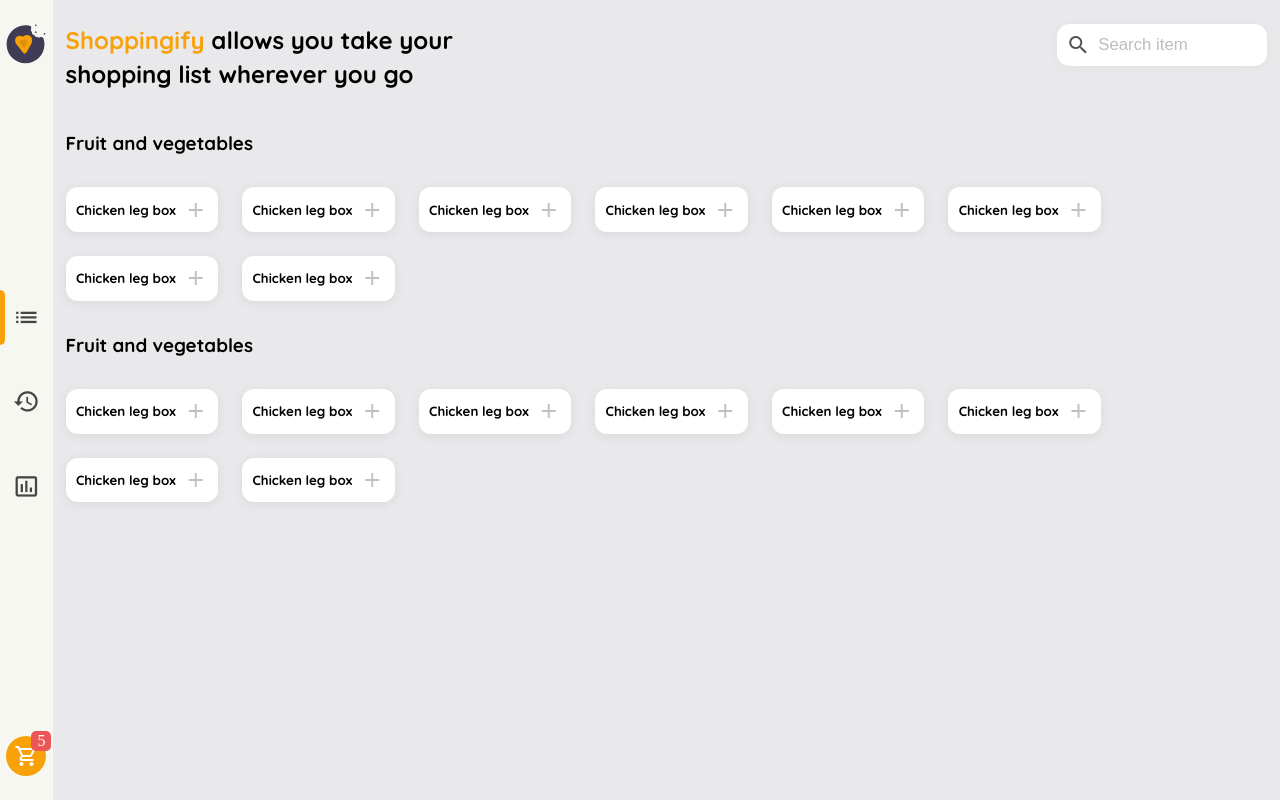
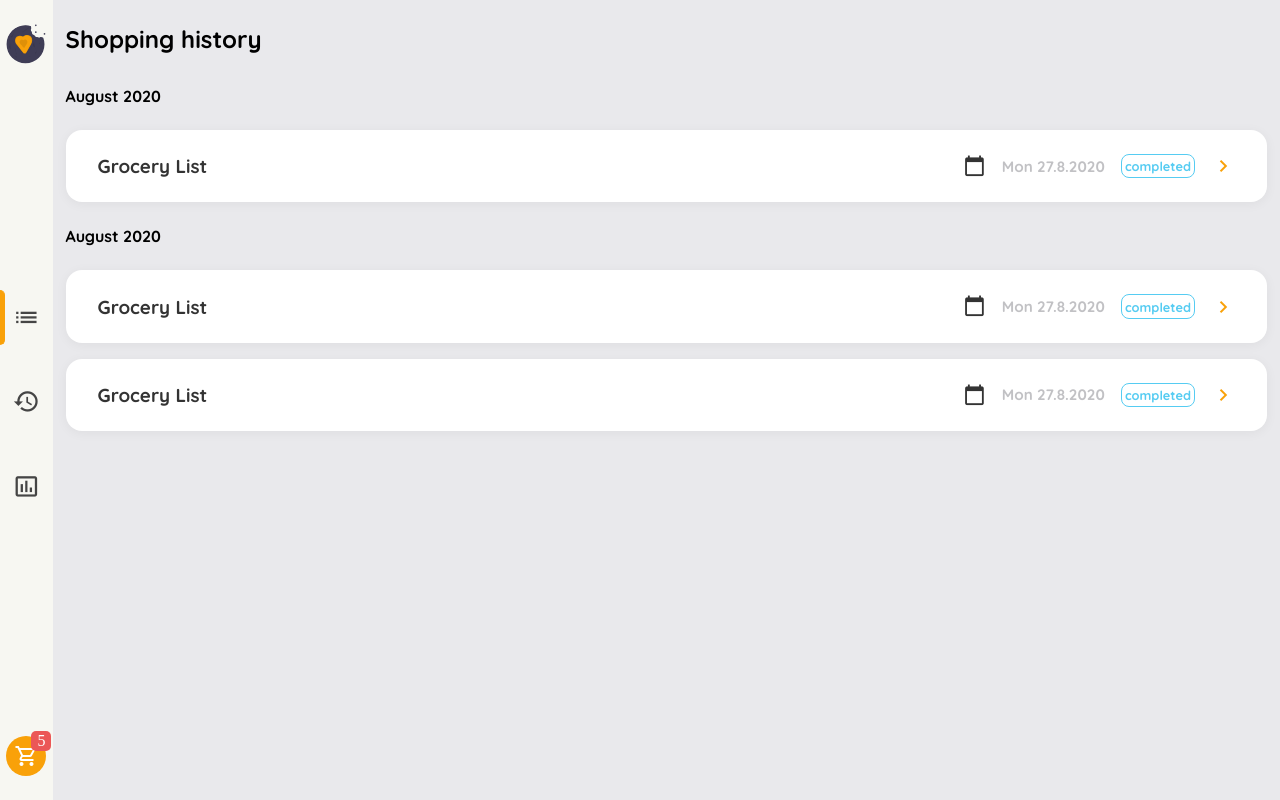
Before and after one commit to jesintharnold/Shoppingify_react, a React (Create React App) app in the folder front_end/: page / in a window 1280 px wide. Built offline with nearby package versions, Linux system fonts and the light colour scheme.

Commit message:
History Tab

```diff
--- /dev/null
+++ b/front_end/src/components/History/History_Main/History_Main.js
@@ -0,0 +1,50 @@
+import './History_Main.scss';
+
+
+function HistoryMain(){
+    return (
+<div className="History_main">
+
+    <div className="history_main_name">Shopping history</div>
+
+    <>
+    <span className="history_month_year">August 2020</span>
+    <div className="history_container">
+    <span>Grocery List</span>
+    <div className="date_data">
+    <span class="material-icons">calendar_today</span>
+    <span>Mon 27.8.2020</span>
+    <div className="status">completed</div>
+    <span class="material-icons navigate">navigate_next</span>
+    </div>
+    </div>
+
+
+    <span className="history_month_year">August 2020</span>
+    <div className="history_container">
+    <span>Grocery List</span>
+    <div className="date_data">
+    <span class="material-icons">calendar_today</span>
+    <span>Mon 27.8.2020</span>
+    <div className="status">completed</div>
+    <span class="material-icons navigate">navigate_next</span>
+    </div>
+    </div>
+
+    <div className="history_container">
+    <span>Grocery List</span>
+    <div className="date_data">
+    <span class="material-icons">calendar_today</span>
+    <span>Mon 27.8.2020</span>
+    <div className="status">completed</div>
+    <span class="material-icons navigate">navigate_next</span>
+    </div>
+    </div>
+    </>
+
+</div>
+    );
+}
+
+
+export default HistoryMain;
--- /dev/null
+++ b/front_end/src/components/History/History_Main/History_Main.scss
@@ -0,0 +1,67 @@
+.History_main{
+    font-family: Quicksand;
+    box-sizing: border-box;
+
+    .history_month_year{
+        margin:1.5rem 0;
+        display: block;
+    }
+
+    .list_name{
+        font-size:1rem;
+    }
+
+    .history_main_name{
+        font-size:1.5rem;
+        margin:1.5rem 0 2rem 0;
+    }
+
+
+    .history_container{
+        width:100%;
+        display: flex;
+        align-items: center;
+        justify-content: space-between;
+        box-sizing: border-box;
+        padding:1.5rem 2rem;
+        background-color:rgba(255, 255, 255, 1);
+        box-shadow: 0px 2px 12px 0px rgba(0, 0, 0, 0.05);
+        border-radius:1rem;
+        margin-bottom:1rem;
+
+
+        span:nth-child(1){
+
+            font-size: 1.175rem;
+            color: rgba(0, 0, 0, 0.8);
+
+        }
+        .date_data{
+            display: flex;
+            align-items: center;
+            color:rgb(145, 145, 145);
+            box-sizing: border-box;
+            gap:1rem;
+
+            .material-icons{
+                font-size:1.4rem;
+            }
+            span:nth-child(2){
+                color:rgba(193, 193, 196, 1);
+                font-size:0.95rem;
+            }
+            .status{
+                border:1px solid rgba(86, 204, 242, 1);
+                padding:0.2rem;
+                font-size:0.8rem;
+                border-radius:0.5rem;
+                color:rgba(86, 204, 242, 1);
+
+            }
+            .navigate{
+                color:#F9A109;
+                font-size:1.5rem;
+            }
+        }
+    }
+}
--- a/front_end/src/components/Main/ItemPage/Item.js
+++ b/front_end/src/components/Main/ItemPage/Item.js
@@ -39,7 +39,7 @@ return (
           </button>
 
           <button className="Item_btn">
-          <span>Chicken leg box</span>
+          <span>Chicken</span>
           <span class="material-icons">add</span>
           </button>
 
--- a/front_end/src/components/Main/ItemPage/Item.scss
+++ b/front_end/src/components/Main/ItemPage/Item.scss
@@ -5,13 +5,11 @@
     .Item_name{
         font-size:1.175rem;
     }
-
     .Item_list{
         margin:2rem 0  ;
         gap:1.5rem;
         display: flex;
         flex-wrap: wrap;
-
         .Item_btn{
             display: flex;
             align-items: center;
@@ -31,7 +29,9 @@
                 margin-right:0.5rem;
                 line-height:1.5rem;
             }
+            &:hover{
+                background-color: #f7f7f2;
+            }
         }
     }
-
 }
--- a/front_end/src/components/Main/MainItems.js
+++ b/front_end/src/components/Main/MainItems.js
@@ -1,12 +1,14 @@
 import Header from '../Main/TitleSearch/header';
 import Item from './ItemPage/Item';
 import "./MainItems.scss";
-
+import HistoryMain from '../History/History_Main/History_Main';
 function Mainitem(){
     return (
         <div className="Main_items">
-        <Header/>
-        <Item/>
+        {/* <Header/>
+        <Item/> */}
+
+        <HistoryMain/>
         </div>
     )
 }
--- a/front_end/src/components/Main/MainItems.scss
+++ b/front_end/src/components/Main/MainItems.scss
@@ -3,5 +3,4 @@
     box-sizing: border-box;
     padding:0 0.8rem;
     overflow-y: scroll;
-
 }
```
